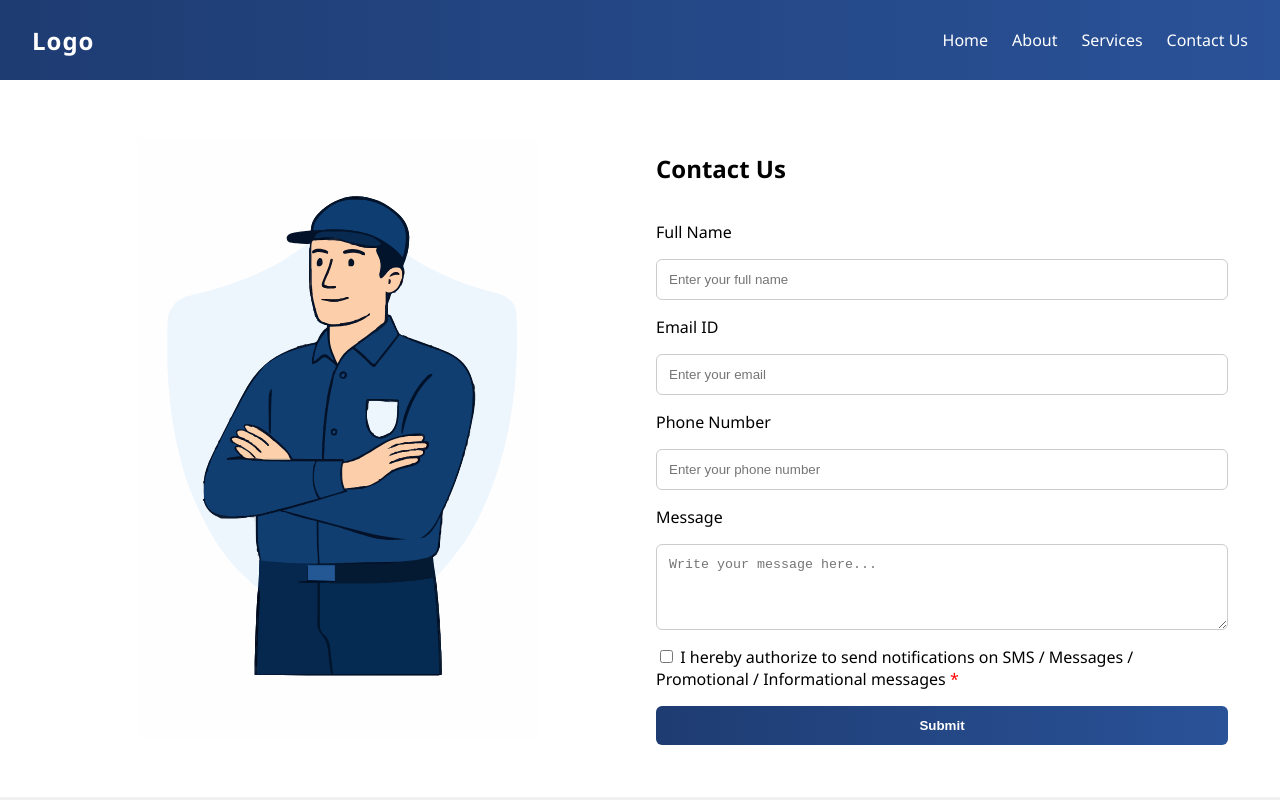
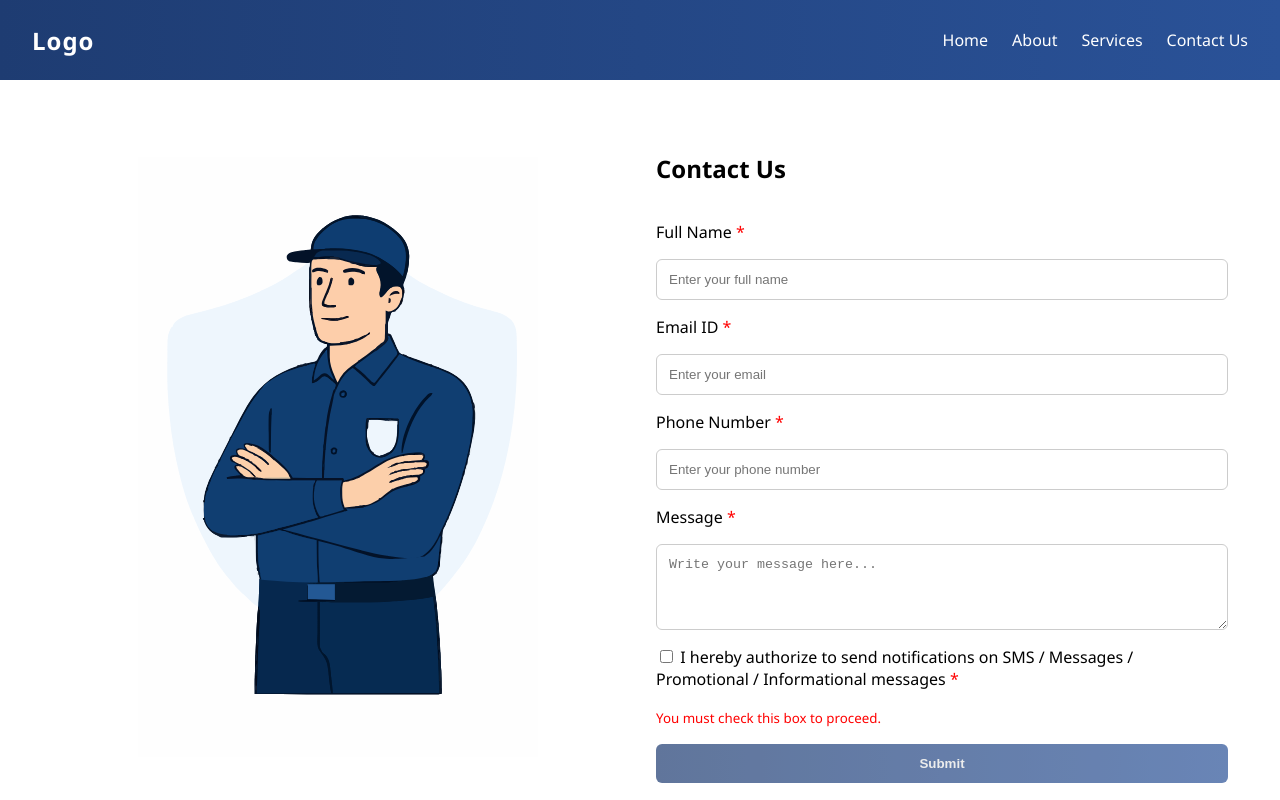
Before and after one commit to Anmol-PROgrammar/BSS-UI, an Angular app: page /form in a window 1280 px wide. Shown: the top 800 px of the page. Built offline with nearby package versions, Linux system fonts and the light colour scheme.

Commit message:
Reactive Form-component implementation

```diff
--- a/src/app/pages/contact-form/contact-form.component.html
+++ b/src/app/pages/contact-form/contact-form.component.html
@@ -7,62 +7,146 @@
   <!-- Right side form -->
   <div class="form-content">
     <h2>Contact Us</h2>
-    <form class="form">
-      <!-- User Name -->
-      <label for="userName">Full Name</label>
+    <form class="form" [formGroup]="registrationForm" (ngSubmit)="onSubmit()">
+      <!-- Full Name -->
+      <label for="userName"
+        >Full Name <span class="required-icon">*</span></label
+      >
       <input
         type="text"
         id="userName"
-        name="userName"
         class="input"
         placeholder="Enter your full name"
-        required
+        formControlName="FullName"
       />
+      <div
+        class="error"
+        *ngIf="
+          registrationForm.get('FullName')?.touched &&
+          registrationForm.get('FullName')?.invalid
+        "
+      >
+        <span
+          class="error-message"
+          *ngIf="registrationForm.get('FullName')?.errors?.['required']"
+          >Full Name is required.</span
+        >
+        <span
+          class="error-message"
+          *ngIf="registrationForm.get('FullName')?.errors?.['minlength']"
+          >Minimum 3 characters required.</span
+        >
+      </div>
 
       <!-- Email -->
-      <label for="email">Email ID</label>
+      <label for="email">Email ID <span class="required-icon">*</span></label>
       <input
         type="email"
         id="email"
-        name="email"
         class="input"
         placeholder="Enter your email"
-        required
+        formControlName="EmailId"
       />
+      <div
+        class="error"
+        *ngIf="
+          registrationForm.get('EmailId')?.touched &&
+          registrationForm.get('EmailId')?.invalid
+        "
+      >
+        <span
+          class="error-message"
+          *ngIf="registrationForm.get('EmailId')?.errors?.['required']"
+          >Email is required.</span
+        >
+        <span
+          class="error-message"
+          *ngIf="registrationForm.get('EmailId')?.errors?.['email']"
+          >Enter a valid email address.</span
+        >
+      </div>
 
       <!-- Phone -->
-      <label for="phone">Phone Number</label>
+      <label for="phone"
+        >Phone Number <span class="required-icon">*</span></label
+      >
       <input
         type="tel"
         id="phone"
-        name="phone"
         class="input"
         placeholder="Enter your phone number"
-        required
+        formControlName="PhoneNumber"
       />
+      <div
+        class="error"
+        *ngIf="
+          registrationForm.get('PhoneNumber')?.touched &&
+          registrationForm.get('PhoneNumber')?.invalid
+        "
+      >
+        <span
+          class="error-message"
+          *ngIf="registrationForm.get('PhoneNumber')?.errors?.['required']"
+          >Phone number is required.</span
+        >
+        <span
+          class="error-message"
+          *ngIf="registrationForm.get('PhoneNumber')?.errors?.['pattern']"
+          >Must be a 10‑digit valid phone-number.</span
+        >
+      </div>
 
       <!-- Message -->
-      <label for="message">Message</label>
+      <label for="message">Message <span class="required-icon">*</span></label>
       <textarea
         id="message"
-        name="message"
         class="textarea"
         placeholder="Write your message here..."
         rows="4"
+        formControlName="Message"
       ></textarea>
+      <div
+        class="error"
+        *ngIf="
+          registrationForm.get('Message')?.touched &&
+          registrationForm.get('Message')?.invalid
+        "
+      >
+        <span
+          class="error-message"
+          *ngIf="registrationForm.get('Message')?.errors?.['required']"
+          >Message is required.</span
+        >
+        <span
+          class="error-message"
+          *ngIf="registrationForm.get('Message')?.errors?.['minlength']"
+          >Minimum 10 characters required.</span
+        >
+      </div>
 
-      <!-- Authorization Checkbox -->
+      <!-- Consent -->
       <div class="consent">
-        <input type="checkbox" id="consent" name="consent" required />
+        <input type="checkbox" id="consent" formControlName="Consent" />
         <label for="consent">
           I hereby authorize to send notifications on SMS / Messages /
           Promotional / Informational messages
-          <span class="required-icon">*</span>
-        </label>
+          <span class="required-icon">*</span></label
+        >
+      </div>
+      <div class="error" *ngIf="registrationForm.get('Consent')?.invalid">
+        <span class="error-message">You must check this box to proceed.</span>
+        <!-- > -->
       </div>
 
       <!-- Submit -->
-      <button type="submit" class="btn">Submit</button>
+      <button
+        type="submit"
+        class="btn"
+        [disabled]="!registrationForm.valid"
+        [ngClass]="registrationForm.valid ? 'active-btn' : 'inactive-btn'"
+      >
+        Submit
+      </button>
     </form>
   </div>
 </div>
--- a/src/app/pages/contact-form/contact-form.component.scss
+++ b/src/app/pages/contact-form/contact-form.component.scss
@@ -53,6 +53,18 @@
   cursor: pointer;
 }
 
+.inactive-btn {
+  background-color: #7aa7e3;
+  color: #e5e5e5;
+  cursor: not-allowed;
+  opacity: 0.7;
+}
+
 .required-icon {
   color: red;
 }
+
+.error-message {
+  font-size: smaller;
+  color: red;
+}
--- a/src/app/pages/contact-form/contact-form.component.ts
+++ b/src/app/pages/contact-form/contact-form.component.ts
@@ -1,11 +1,40 @@
 import { Component } from '@angular/core';
+import {
+  FormBuilder,
+  FormGroup,
+  Validators,
+  ReactiveFormsModule,
+  MinLengthValidator,
+} from '@angular/forms';
+import { CommonModule } from '@angular/common';
 
 @Component({
   selector: 'app-contact-form',
-  imports: [],
+  imports: [ReactiveFormsModule, CommonModule],
   templateUrl: './contact-form.component.html',
-  styleUrl: './contact-form.component.scss'
+  styleUrl: './contact-form.component.scss',
 })
 export class ContactFormComponent {
+  registrationForm: FormGroup;
 
+  constructor(private fb: FormBuilder) {
+    this.registrationForm = this.fb.group({
+      FullName: ['', [Validators.required, Validators.minLength(3)]], // must not be empty
+      EmailId: ['', [Validators.required, Validators.email]], // required + valid email format
+      PhoneNumber: [
+        '',
+        [Validators.required, Validators.pattern(/^[0-9]{10}$/)],
+      ], // 10‑digit phone
+      Message: ['', [Validators.required, Validators.minLength(10)]], // at least 10 chars
+      Consent: [false, Validators.requiredTrue], // must be checked
+    });
+  }
+
+  onSubmit(): void {
+    if (this.registrationForm.valid) {
+      console.log('Form Data:', this.registrationForm.value); // Form values on submission
+    } else {
+      console.log('Form is invalid.');
+    }
+  }
 }
```
